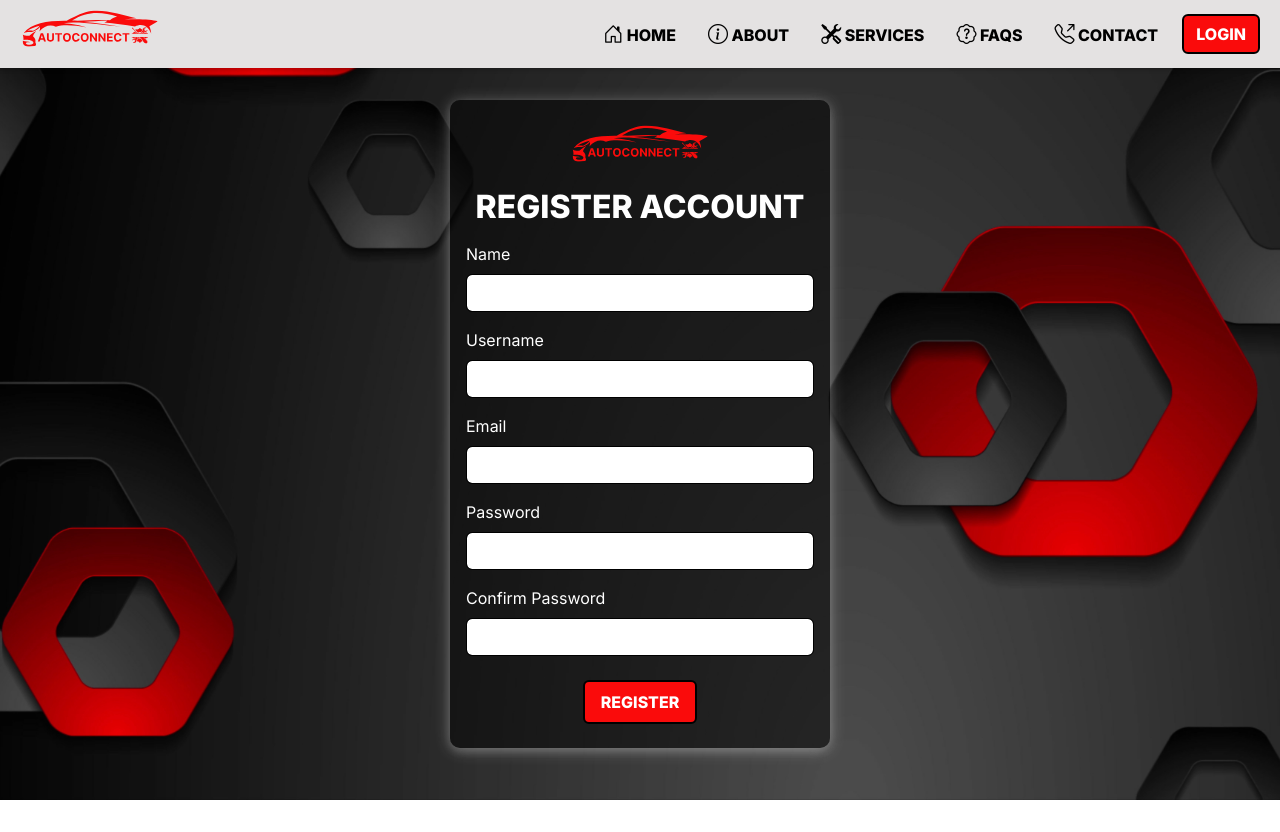
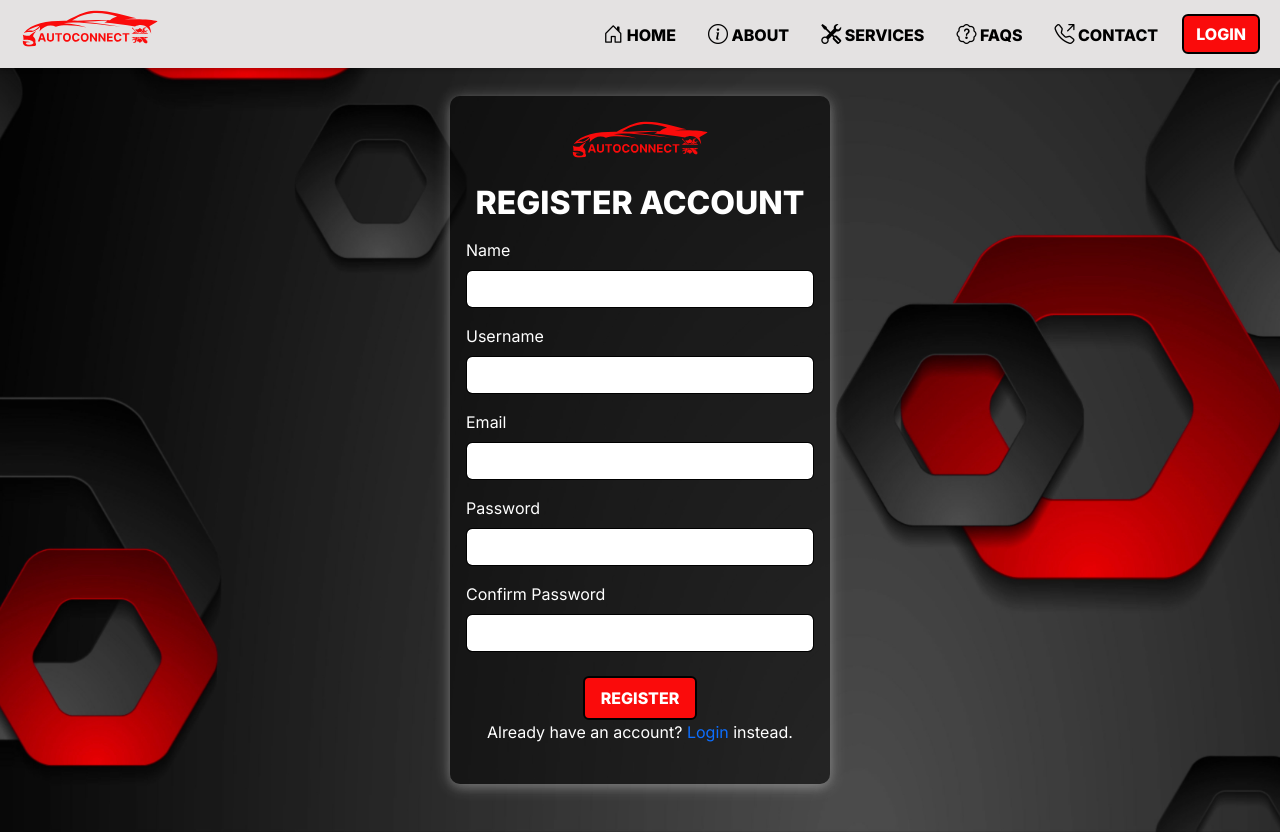
Before and after one commit to jaspherbagor/AutoConnect, a React (Create React App) app in the folder front-end/: page /register in a window 1280 px wide. Before the commit the page ends 800 px from the top, so only its background shows below. Built offline with nearby package versions, Linux system fonts and the light colour scheme.

Commit message:
added a login link

```diff
--- a/front-end/src/components/pages/client/register.jsx
+++ b/front-end/src/components/pages/client/register.jsx
@@ -37,6 +37,7 @@ const Register = () => {
             <div className="text-center mt-4">
               <button type="submit" className="btn btn-success fw-semibold register-btn px-3 py-2">REGISTER</button>
             </div>
+            <p className="text-center">Already have an account? <Link className="login-link text-decoration-none">Login</Link> instead.</p>
           </form>
         </div>
       </section>
```
